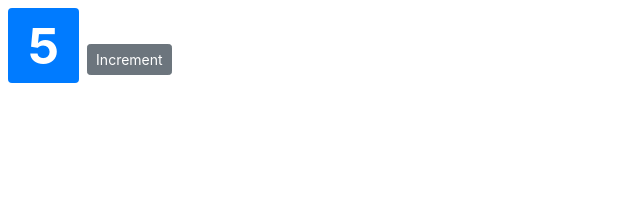
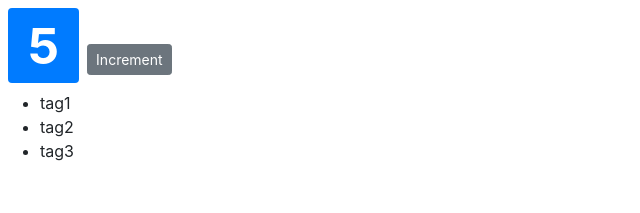
Before and after one commit to yuliangjin1985/counter-app, a React (Create React App) app: page / in a window 1280 px wide. Shown: the top 213 px of the page, without its empty margins (0-640 px from the left). Built offline with nearby package versions, Linux system fonts and the light colour scheme.

Commit message:
render list with unique key attribute

```diff
--- a/src/components/counter.jsx
+++ b/src/components/counter.jsx
@@ -3,6 +3,7 @@
 class Counter extends Component {
     state = {
         count: 5,
+        tags: ['tag1', 'tag2', 'tag3'],
         imageUrl: 'https://picsum.photos/200'
      }
 
@@ -13,7 +14,11 @@
     render() {
         return <div>
             <span style={this.styles} className={this.getBadgeClasses()}>{this.formatCount()}</span>
-            <button className="btn btn-secondary btn-sm">Increment</button></div>;
+            <button className="btn btn-secondary btn-sm">Increment</button>
+            <ul>
+                {this.state.tags.map(tag => <li key={tag}>{tag}</li>)}
+            </ul>
+        </div>
     }
 
     getBadgeClasses() {
```
Also changed, not shown: 1 other file (tests, documents, lock files or other folders).
